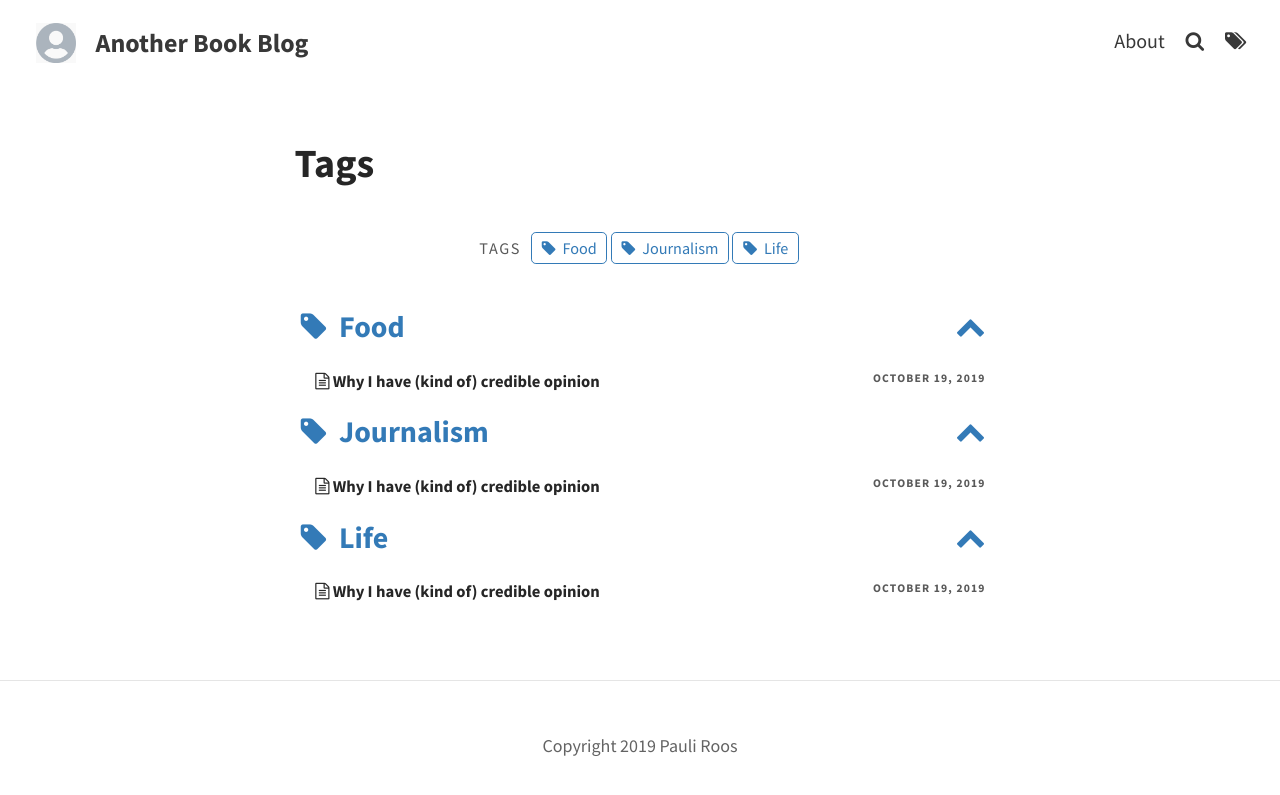
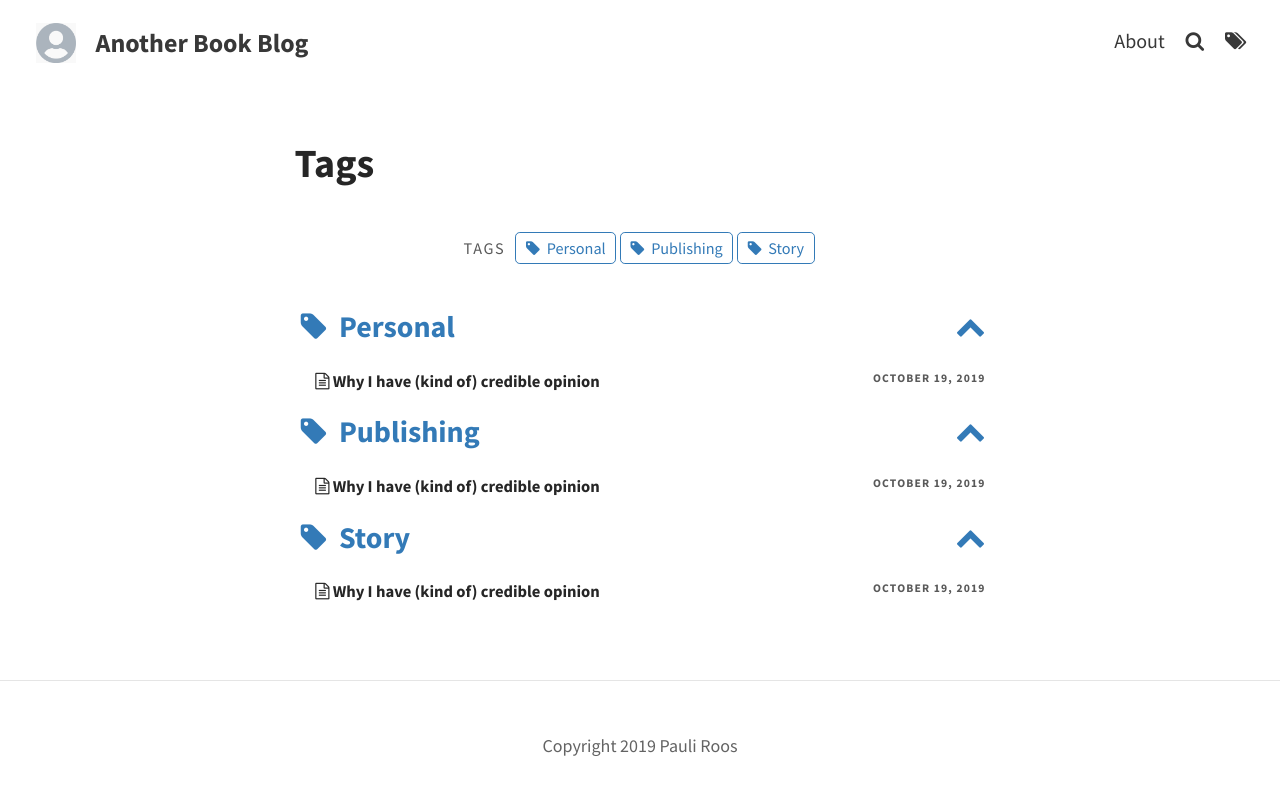
Before and after one commit to blogsaboutbooks/blogsaboutbooks.github.io, a Jekyll site: the page built from pages/tags.md, in a window 1280 px wide. Shown: the top 795 px of the page. Built offline with Jekyll 4.4.1, drawn with Linux system fonts in a browser that asks for light colours.

Commit message:
Why I have a credible opinion post header image

```diff
--- a/_posts/2019/2019-07-20-here-is-my-new-post-for-trial.md
+++ b/_posts/2019/2019-07-20-here-is-my-new-post-for-trial.md
@@ -3,12 +3,13 @@ layout: post
 title:  Why I have (kind of) credible opinion
 date: 2019-10-19
 published: true
-header_feature_image: images/2019/07/tomatoes.jpg
+header_feature_image: images/2019/07/flowerhead.jpg
 caption: "Juicy Tomatoes"
 tags:
-  - Journalism
-  - Life
-  - Food
+  - Publishing
+  - Personal
+  - Story
+
 ---
 
 This is just a sample post that you should delete or set to `published:false`. This paragraph will appear on the home page as a preview of the post. The rest below this paragraph will appear on the blog post page. The `header_feature_image` is optional and you should enter the path to it in the metadata above.
@@ -18,6 +19,7 @@ This is just a sample post that you should delete or set to `published:false`. T
 Lorem ipsum dolor sit amet, consectetur adipiscing elit, sed do eiusmod tempor incididunt ut labore et dolore magna aliqua. Ultricies integer quis auctor elit. Quis viverra nibh cras pulvinar mattis. Quis lectus nulla at volutpat diam ut venenatis tellus in. Congue eu consequat ac felis donec et. Varius sit amet mattis vulputate enim nulla. Suscipit tellus mauris a diam. Orci nulla pellentesque dignissim enim sit amet venenatis. Non arcu risus quis varius quam quisque id diam. Ipsum consequat nisl vel pretium. Ornare arcu odio ut sem nulla pharetra diam. Eget nullam non nisi est sit amet facilisis magna etiam. Etiam erat velit scelerisque in dictum non consectetur a.
 
 Lorem ipsum dolor sit amet, consectetur adipisicing elit, sed do eiusmod tempor incididunt ut labore et dolore magna aliqua. Ut enim ad minim veniam, quis nostrud exercitation ullamco laboris nisi ut aliquip ex ea commodo consequat. Duis aute irure dolor in reprehenderit in voluptate velit esse cillum dolore eu fugiat nulla pariatur. Excepteur sint occaecat cupidatat non proident, sunt in culpa qui officia deserunt mollit anim id est laborum.
+
 
 ## Here is a an image
 
```
Also changed, not shown: 1 other file.
